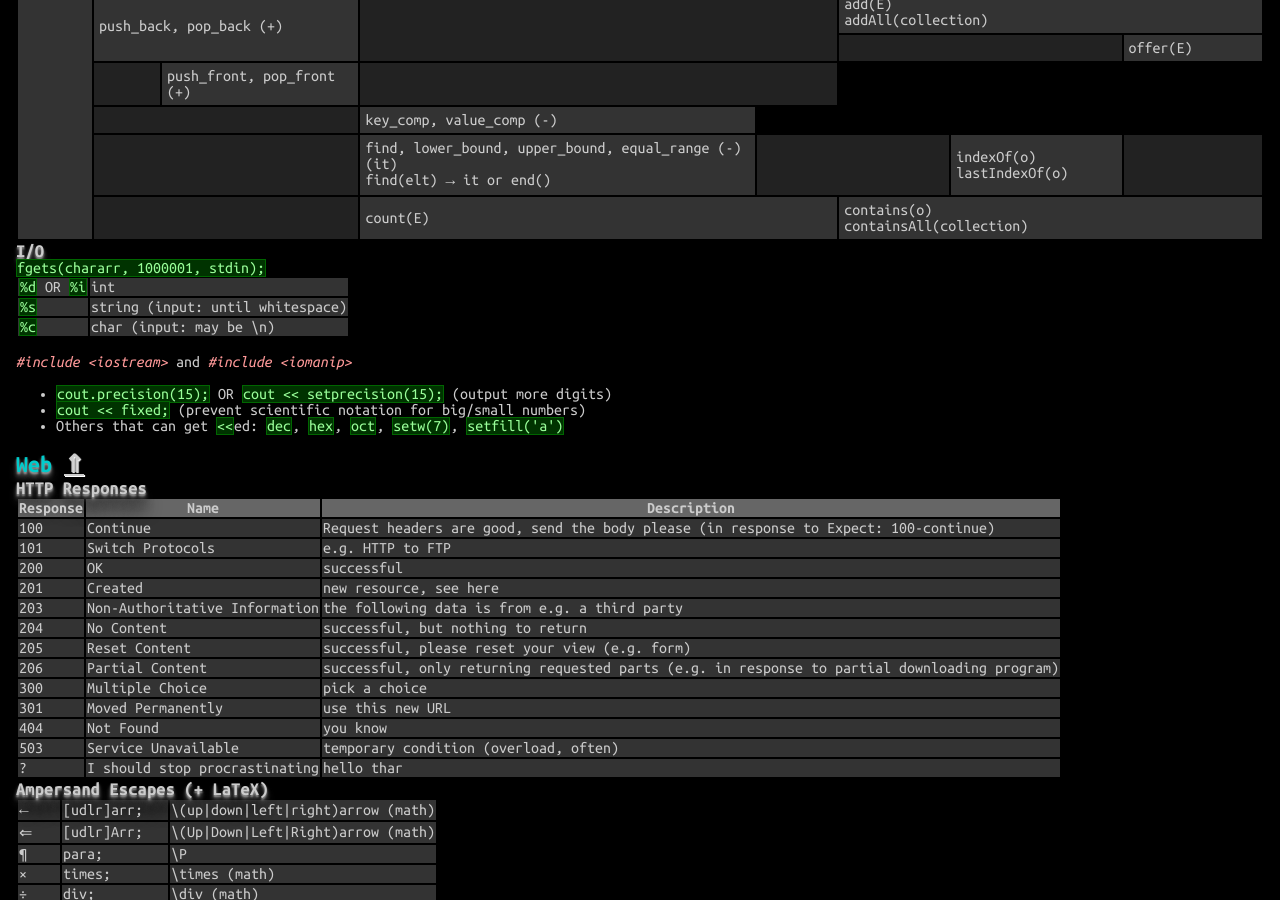
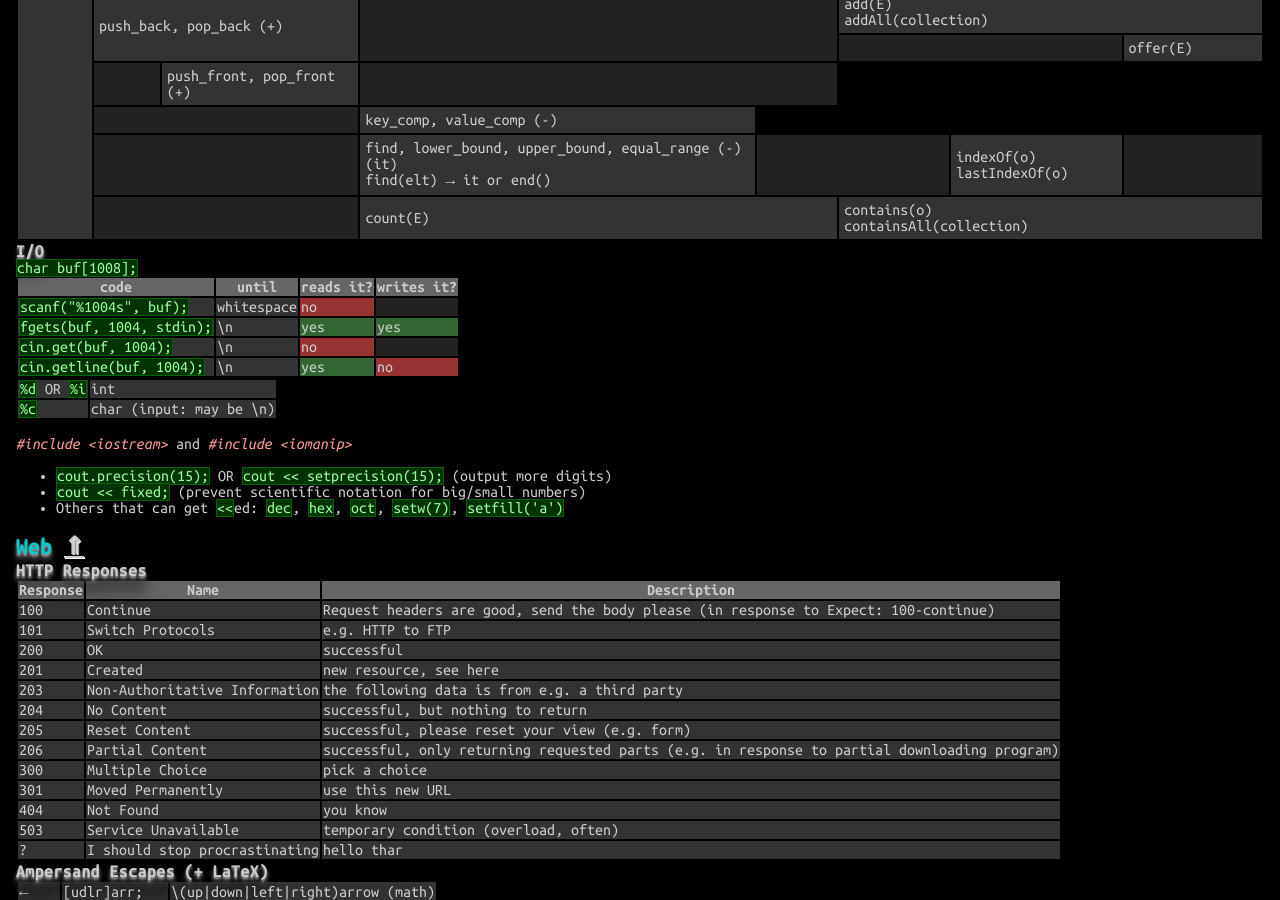
Before and after one commit to betaveros/betaveros.github.io, a Jekyll site: the page c/index.html, which Jekyll copies as it is, in a window 1280 px wide and 900 px high, scrolled down 3302 px. Built offline with Jekyll 4.4.1, drawn with Linux system fonts in a browser that asks for light colours.

Commit message:
Cheat sheet: C/C++ string input

```diff
--- a/c/index.html
+++ b/c/index.html
@@ -216,10 +216,16 @@ std::qsort(arr, n, sizeof(int), cmp);
 				<tr><td colspan="3" class="empty"></td><td colspan="5">count(E)</td><td colspan="4">contains(o)<br/>containsAll(collection)</td></tr>
 			</table>
 			<h3>I/O</h3>
-			<code>fgets(chararr, 1000001, stdin);</code>
+			<code>char buf[1008];</code>
+			<table>
+				<tr><th>code</th><th>until</th><th>reads it?</th><th>writes it?</th></tr>
+				<tr><td><code>scanf("%1004s", buf);</code></td><td>whitespace</td><td class="cr">no</td><td class="empty"></td></tr>
+				<tr><td><code>fgets(buf, 1004, stdin);</code></td><td>\n</td><td class="cg">yes</td><td class="cg">yes</td></tr>
+				<tr><td><code>cin.get(buf, 1004);</code></td><td>\n</td><td class="cr">no</td><td class="empty"></td></tr>
+				<tr><td><code>cin.getline(buf, 1004);</code></td><td>\n</td><td class="cg">yes</td><td class="cr">no</td></tr>
+			</table>
 			<table>
 				<tr><td><code>%d</code> OR <code>%i</code></td><td>int</td></tr>
-				<tr><td><code>%s</code></td><td>string (input: until whitespace)</td></tr>
 				<tr><td><code>%c</code></td><td>char (input: may be \n)</td></tr>
 			</table>
 			<p><em>#include &lt;iostream&gt;</em> and <em>#include &lt;iomanip&gt;</em></p>
```
